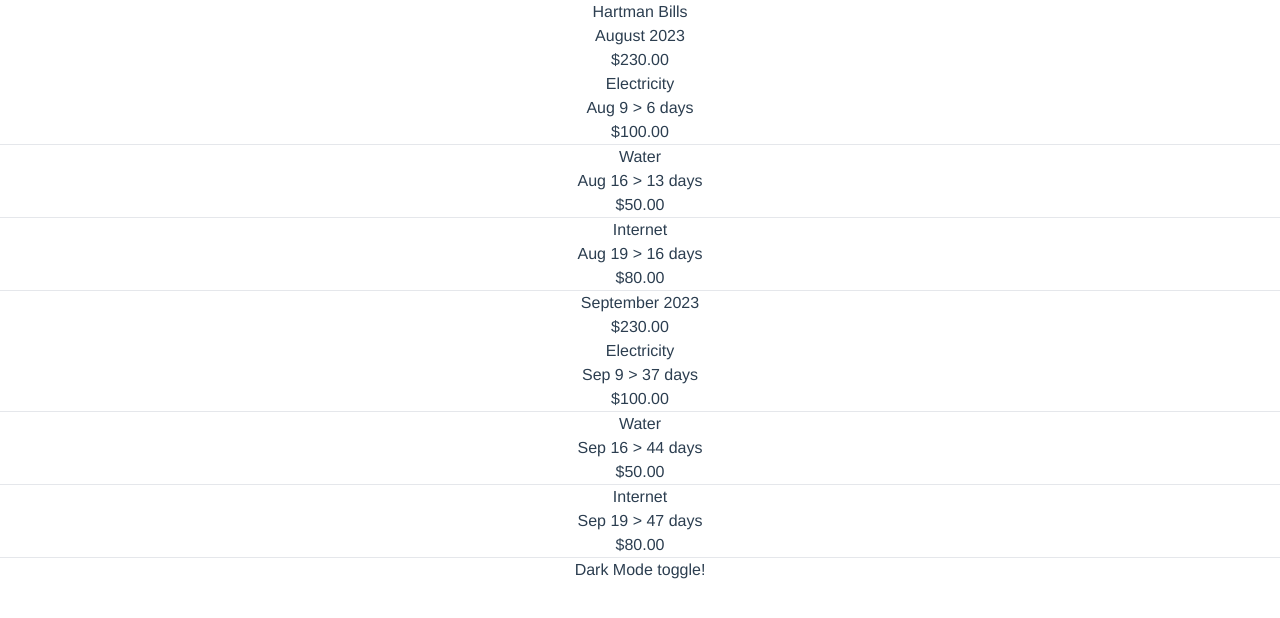
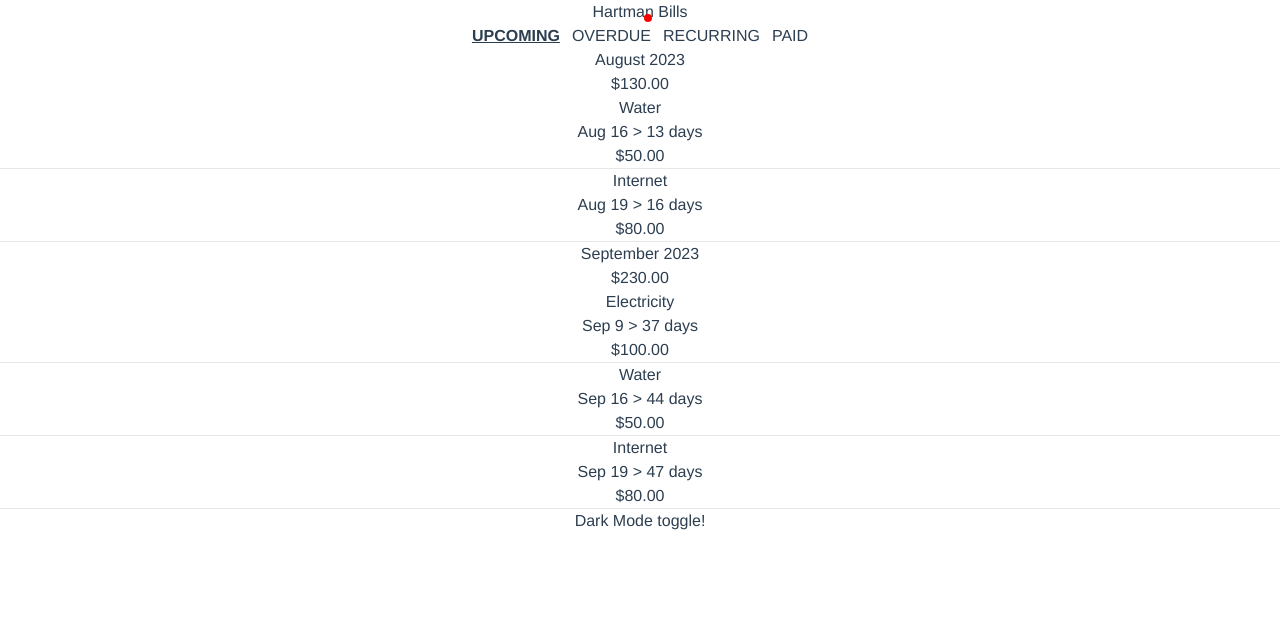
Before and after one commit to JeffreyHartman/hartman-bills-vue, a Vue app: page / in a window 1280 px wide. Shown: the top 618 px of the page. Built offline with nearby package versions, Linux system fonts and the light colour scheme.

Commit message:
added vue router. got navbar for bills list

```diff
--- a/package.json
+++ b/package.json
@@ -12,13 +12,15 @@
     "core-js": "^3.8.3",
     "postcss": "^8.4.27",
     "tailwindcss": "^3.3.3",
-    "vue": "^3.2.13"
+    "vue": "^3.2.13",
+    "vue-router": "^4.0.3"
   },
   "devDependencies": {
     "@babel/core": "^7.12.16",
     "@babel/eslint-parser": "^7.12.16",
     "@vue/cli-plugin-babel": "~5.0.0",
     "@vue/cli-plugin-eslint": "~5.0.0",
+    "@vue/cli-plugin-router": "~5.0.0",
     "@vue/cli-service": "~5.0.0",
     "eslint": "^7.32.0",
     "eslint-plugin-vue": "^8.0.3"
--- a/src/App.vue
+++ b/src/App.vue
@@ -1,7 +1,7 @@
 <template>
   <div class="dark:bg-black dark:text-white min-h-screen">
     <app-header></app-header>
-    <bills-list></bills-list>
+    <router-view/>
     <button @click="toggleDarkMode" class="bg-blue-500 hover:bg-blue-700 text-white font-bold py-2 px-4 rounded mt-4">
       Dark Mode toggle!
     </button>
@@ -9,13 +9,11 @@
 </template>
 
 <script>
-import BillsList from '@/components/BillsList.vue'
 import AppHeader from '@/components/AppHeader.vue'
 
 export default {
   name: 'App',
   components: {
-    BillsList,
     AppHeader
   },
   data() {
@@ -43,6 +41,18 @@ export default {
   -moz-osx-font-smoothing: grayscale;
   text-align: center;
   color: #2c3e50;
-  margin-top: 60px;
+}
+
+nav {
+  padding: 30px;
+}
+
+nav a {
+  font-weight: bold;
+  color: #2c3e50;
+}
+
+nav a.router-link-exact-active {
+  color: #42b983;
 }
 </style>
--- a/src/components/AppHeader.vue
+++ b/src/components/AppHeader.vue
@@ -13,6 +13,7 @@
     <!-- Empty div for spacing -->
     <div class="w-6"></div>
   </div>
+
 </template>
 
 <script>
--- a/src/components/BillsList.vue
+++ b/src/components/BillsList.vue
@@ -1,9 +1,20 @@
 <template>
   <div class="container mx-auto max-w-md dark:bg-black dark:text-white">
+    <!-- Bills navigation -->
+    <div class="navbar p-4 bg-gray-200 dark:bg-gray-800 mb-4 rounded-md text-sm">
+        <button :class="{ 'active-filter': filter === 'upcoming' }" @click="setFilter('upcoming')" class="nav-button">UPCOMING</button>
+        <div class="overdue-wrapper">
+          <div v-if="hasOverdueBills" class="warning-symbol"></div>
+          <button :class="{ 'active-filter': filter === 'overdue' }" @click="setFilter('overdue')" class="nav-button">OVERDUE</button>
+        </div>
+        <button :class="{ 'active-filter': filter === 'recurring' }" @click="setFilter('recurring')" class="nav-button">RECURRING</button>
+        <button :class="{ 'active-filter': filter === 'paid' }" @click="setFilter('paid')" class="nav-button">PAID</button>
+    </div>
+
     <div class="bills-list">
       <div v-for="(group, month) in groupedBills" :key="month">
         <!-- Month Header -->
-        <div class="flex justify-between items-center bg-gray-200 dark:bg-gray-600 rounded-md px-4 mt-2">
+        <div class="flex justify-between items-center bg-gray-200 dark:bg-gray-600 rounded-md px-4 mt-4">
           <div class="font-bold">{{ month }}</div>
           <div class="font-bold">{{ formatAmount(group.total) }}</div>
         </div>
@@ -23,6 +34,7 @@
 
 <script>
 import BillItem from '@/components/BillItem.vue'
+import { formatAmount } from '@/utils/formatting.js';
 
 export default {
   name: 'BillsList',
@@ -31,7 +43,7 @@ export default {
   },
   computed: {
     groupedBills() {
-      return this.bills.reduce((acc, bill) => {
+      return this.filteredBills.reduce((acc, bill) => {
         const monthYear = new Date(bill.dueDate).toLocaleDateString('en-US', { month: 'long', year: 'numeric' });
 
         if (!acc[monthYear]) {
@@ -46,24 +58,81 @@ export default {
 
         return acc;
       }, {});
+    },
+    filteredBills() {
+      const today = new Date();
+      switch (this.filter) {
+        case 'upcoming':
+          return this.bills.filter(bill => new Date(bill.dueDate) >= today);
+        case 'overdue':
+          return this.bills.filter(bill => new Date(bill.dueDate) < today && bill.status !== 'paid');
+        case 'recurring':
+          return this.bills.filter(bill => bill.recurring !== null); // or however you plan to denote recurring bills
+        case 'paid':
+          return this.bills.filter(bill => bill.status === 'paid');
+        default:
+          return this.bills;
+      }
+    },
+    hasOverdueBills() {
+      return this.bills.some(bill => new Date(bill.dueDate) < new Date() && bill.status !== 'paid');
     }
   },
   methods: {
-    formatAmount(amount) {
-      return amount.toLocaleString('en-US', { style: 'currency', currency: 'USD' });
+    formatAmount,
+    setFilter(filter) {
+      this.filter = filter;
     }
   },
   data() {
     return {
       bills: [
-        { id: 1, name: 'Electricity', dueDate: '2023-08-09T12:00:00Z', amount: 100.00 },
-        { id: 2, name: 'Water', dueDate: '2023-08-16T12:00:00Z', amount: 50.00 },
-        { id: 3, name: 'Internet', dueDate: '2023-08-19T12:00:00Z', amount: 80.00 },
-        { id: 1, name: 'Electricity', dueDate: '2023-09-09T12:00:00Z', amount: 100.00 },
-        { id: 2, name: 'Water', dueDate: '2023-09-16T12:00:00Z', amount: 50.00 },
-        { id: 3, name: 'Internet', dueDate: '2023-09-19T12:00:00Z', amount: 80.00 }
-      ]
+        { id: 1, name: 'Electricity', dueDate: '2023-08-01T12:00:00Z', amount: 100.00, status: 'upcoming', recurring: null },
+        { id: 2, name: 'Water', dueDate: '2023-08-16T12:00:00Z', amount: 50.00, status: 'paid', recurring: null },
+        { id: 3, name: 'Internet', dueDate: '2023-08-19T12:00:00Z', amount: 80.00, status: 'upcoming', recurring: null },
+        { id: 1, name: 'Electricity', dueDate: '2023-09-09T12:00:00Z', amount: 100.00, status: 'upcoming', recurring: null },
+        { id: 2, name: 'Water', dueDate: '2023-09-16T12:00:00Z', amount: 50.00, status: 'upcoming', recurring: null },
+        { id: 3, name: 'Internet', dueDate: '2023-09-19T12:00:00Z', amount: 80.00, status: 'upcoming', recurring: null }
+      ],
+      filter: 'upcoming'
     }
   }
 }
 </script>
+
+<style scoped>
+.nav-button {
+  margin-right: 12px;
+  cursor: pointer;
+  transition: color 0.3s;
+}
+
+.nav-button:last-child {
+  margin-right: 0;
+}
+
+.nav-button:hover {
+  color: #3182ce;
+}
+
+.active-filter {
+  text-decoration: underline;
+  font-weight: bold;
+}
+
+.overdue-wrapper {
+  position: relative;
+  display: inline-block;
+  margin-right: 12px;
+}
+
+.warning-symbol {
+  position: absolute;
+  width: 8px;
+  height: 8px;
+  background-color: red;
+  border-radius: 50%;
+  top: -10px;
+  right: -1px;
+}
+</style>
--- a/src/main.js
+++ b/src/main.js
@@ -1,5 +1,6 @@
 import { createApp } from 'vue'
 import App from './App.vue'
 import './assets/index.css'
+import router from './router'
 
-createApp(App).mount('#app')
+createApp(App).use(router).mount('#app')
--- /dev/null
+++ b/src/router/index.js
@@ -0,0 +1,25 @@
+import { createRouter, createWebHistory } from 'vue-router'
+import BillsView from '../views/BillsView.vue'
+
+const routes = [
+  {
+    path: '/',
+    name: 'bills',
+    component: BillsView
+  },
+  {
+    path: '/about',
+    name: 'about',
+    // route level code-splitting
+    // this generates a separate chunk (about.[hash].js) for this route
+    // which is lazy-loaded when the route is visited.
+    component: () => import(/* webpackChunkName: "about" */ '../views/AboutView.vue')
+  }
+]
+
+const router = createRouter({
+  history: createWebHistory(process.env.BASE_URL),
+  routes
+})
+
+export default router
--- /dev/null
+++ b/src/views/AboutView.vue
@@ -0,0 +1,5 @@
+<template>
+  <div class="about">
+    <h1>This is an about page</h1>
+  </div>
+</template>
--- /dev/null
+++ b/src/views/BillsView.vue
@@ -0,0 +1,15 @@
+<template>
+  <bills-list></bills-list>
+</template>
+
+<script>
+// @ is an alias to /src
+import BillsList from '@/components/BillsList.vue'
+
+export default {
+  name: 'BillsView',
+  components: {
+    BillsList
+  },
+}
+</script>
```
Also changed, not shown: 1 other file (tests, documents, lock files or other folders).
